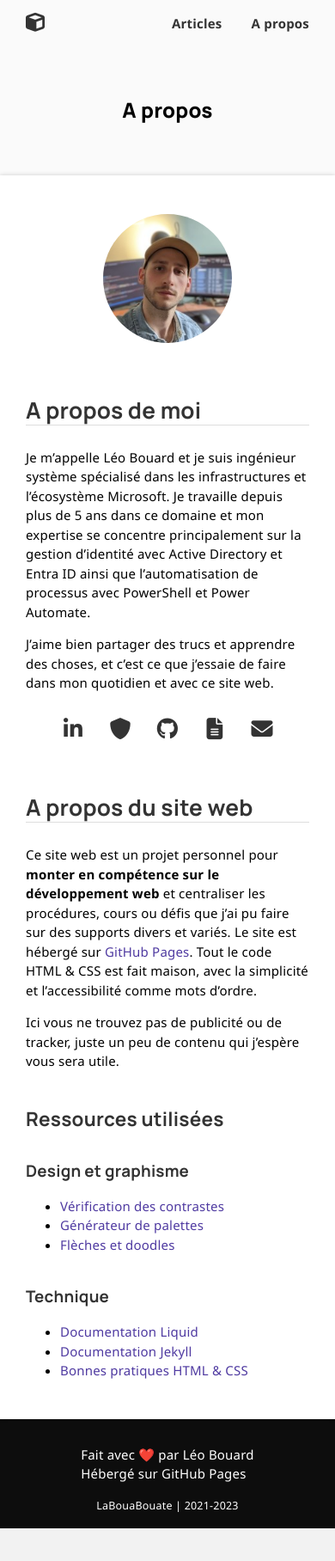
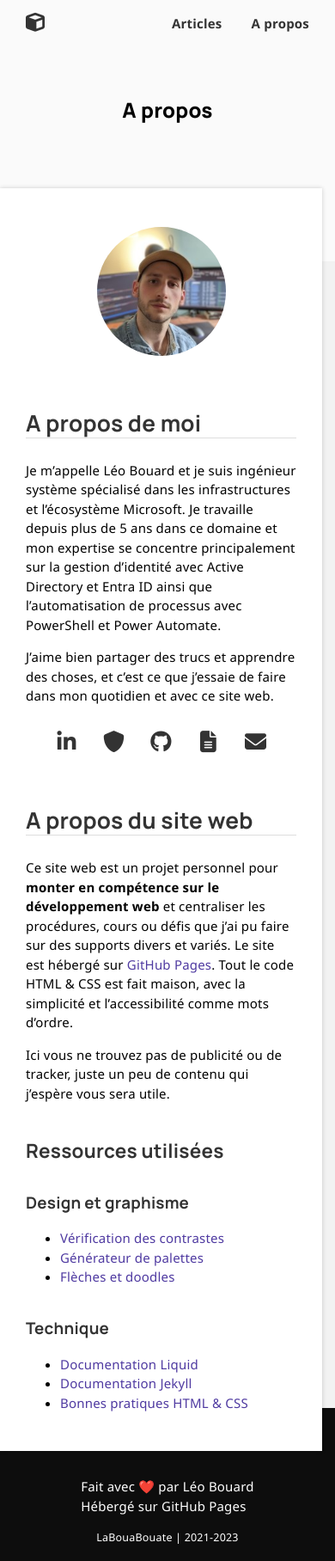
Before and after one commit to leobouard/leobouard.github.io, a Jekyll site: the page built from about.md, in a window 390 px wide. Shown: the whole page at 86% size. Built offline with Jekyll 4.4.1, drawn with Linux system fonts in a browser that asks for light colours; nearby versions of some CDN libraries; some web fonts are replaced; before the commit the page ends 1778 px from its top, so only the background shows below that.

Commit message:
Update style.scss

```diff
--- a/assets/css/style.scss
+++ b/assets/css/style.scss
@@ -301,7 +301,7 @@ footer {
 @media screen and (max-width: 550px) {
 
     main section {
-        margin: 0px;
+        margin: 1em 1em 0 0;
         border-radius: 0px;
     }
 
```
